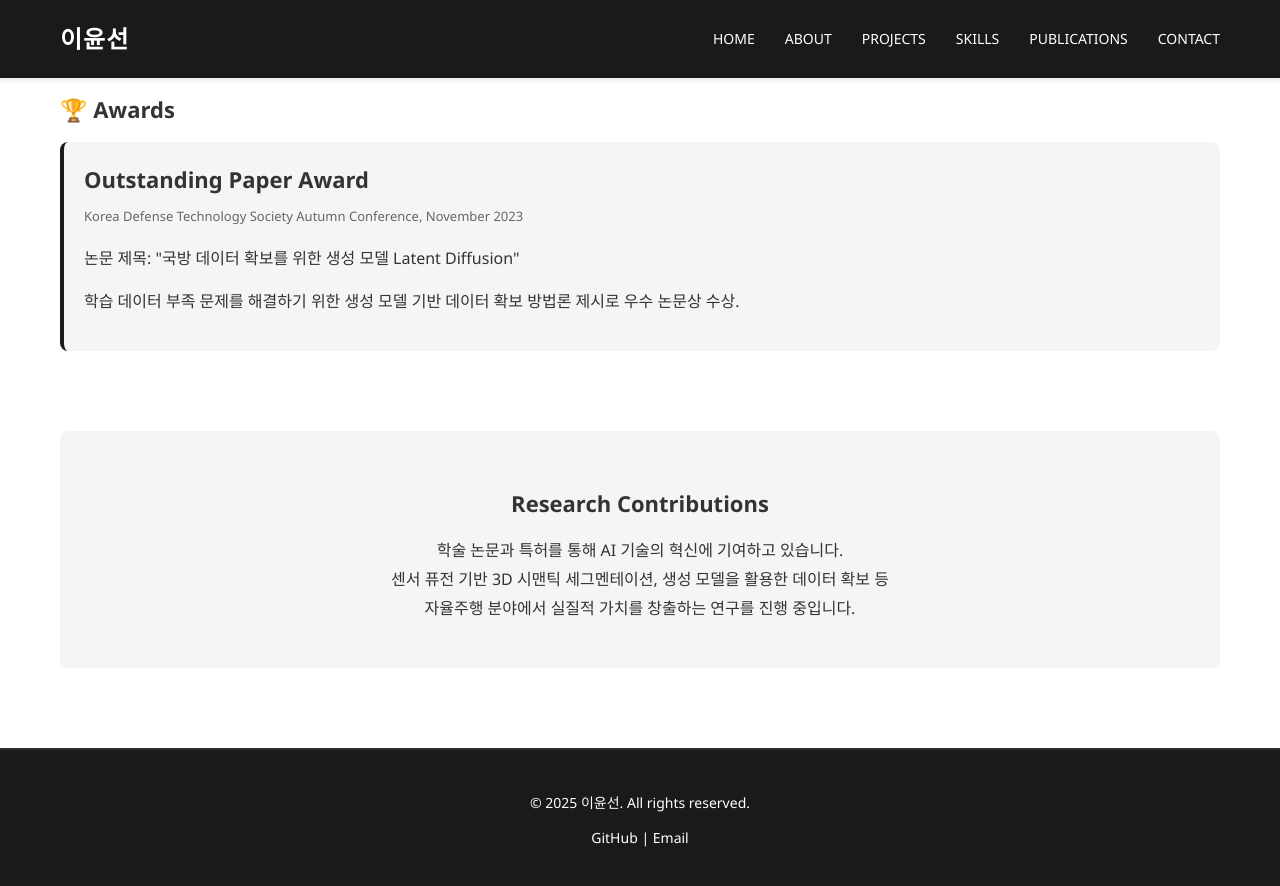
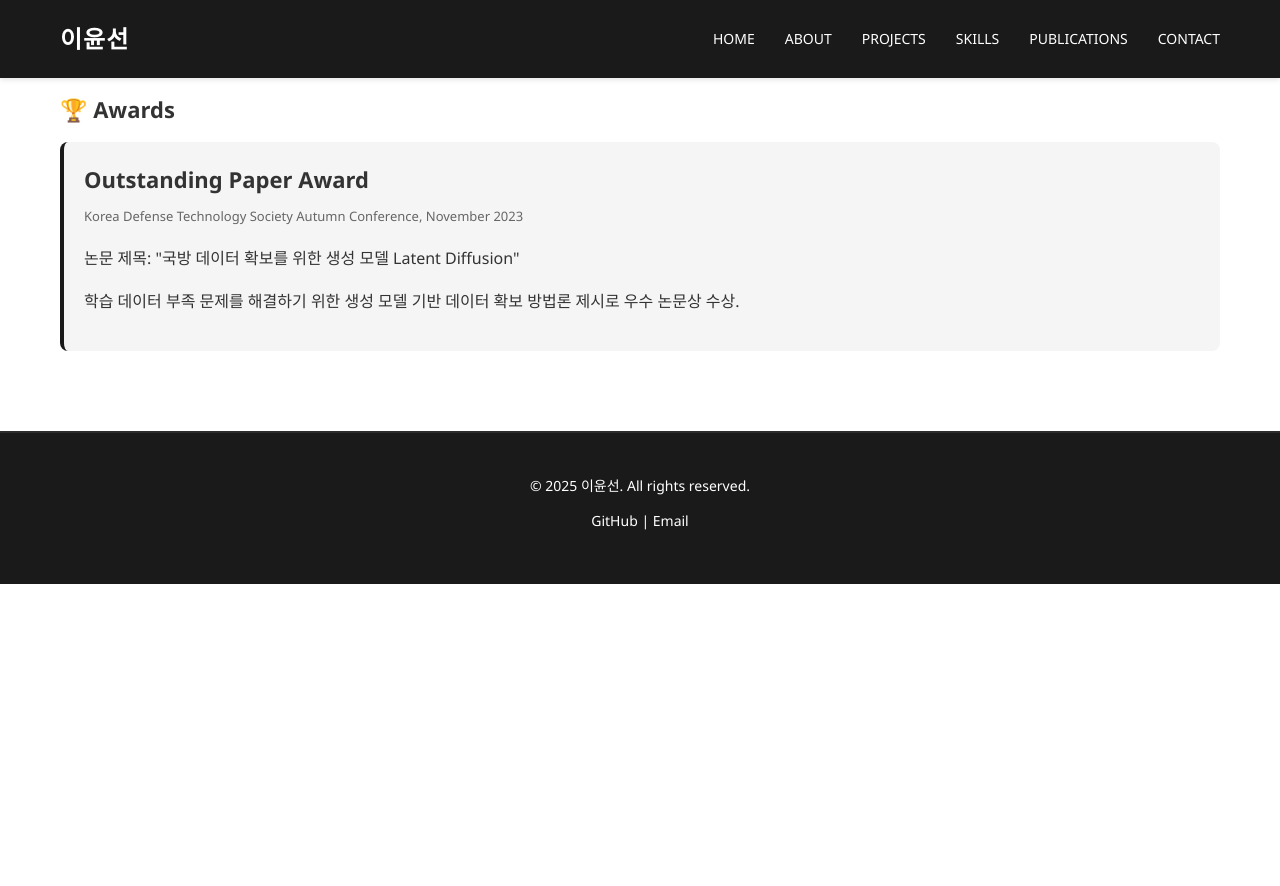
Before and after one commit to ckc5800/ckc5800.github.io, a Jekyll site: the page built from publications.html, in a window 1280 px wide and 900 px high, scrolled down 2447 px. Shown: the top 886 px of the window. Built offline with Jekyll 4.4.1, drawn with Linux system fonts in a browser that asks for light colours; after the commit the page ends 3031 px from its top, so only the background shows below that.

Commit message:
Remove unnecessary Research Contributions section

```diff
--- a/publications.html
+++ b/publications.html
@@ -99,12 +99,3 @@ title: Publications & Patents
         <p>학습 데이터 부족 문제를 해결하기 위한 생성 모델 기반 데이터 확보 방법론 제시로 우수 논문상 수상.</p>
     </div>
 </section>
-
-<section style="margin-top: 80px; padding: 30px; background-color: #f5f5f5; border-radius: 8px; text-align: center;">
-    <h3>Research Contributions</h3>
-    <p>
-        학술 논문과 특허를 통해 AI 기술의 혁신에 기여하고 있습니다.<br>
-        센서 퓨전 기반 3D 시맨틱 세그멘테이션, 생성 모델을 활용한 데이터 확보 등<br>
-        자율주행 분야에서 실질적 가치를 창출하는 연구를 진행 중입니다.
-    </p>
-</section>
```
